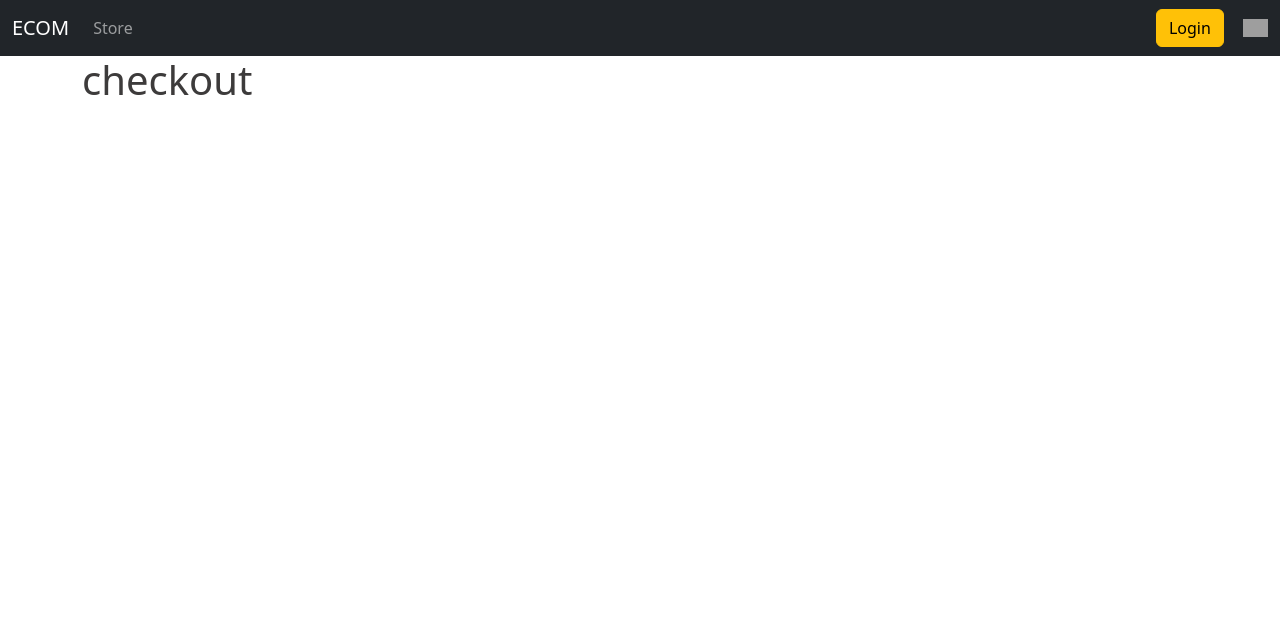
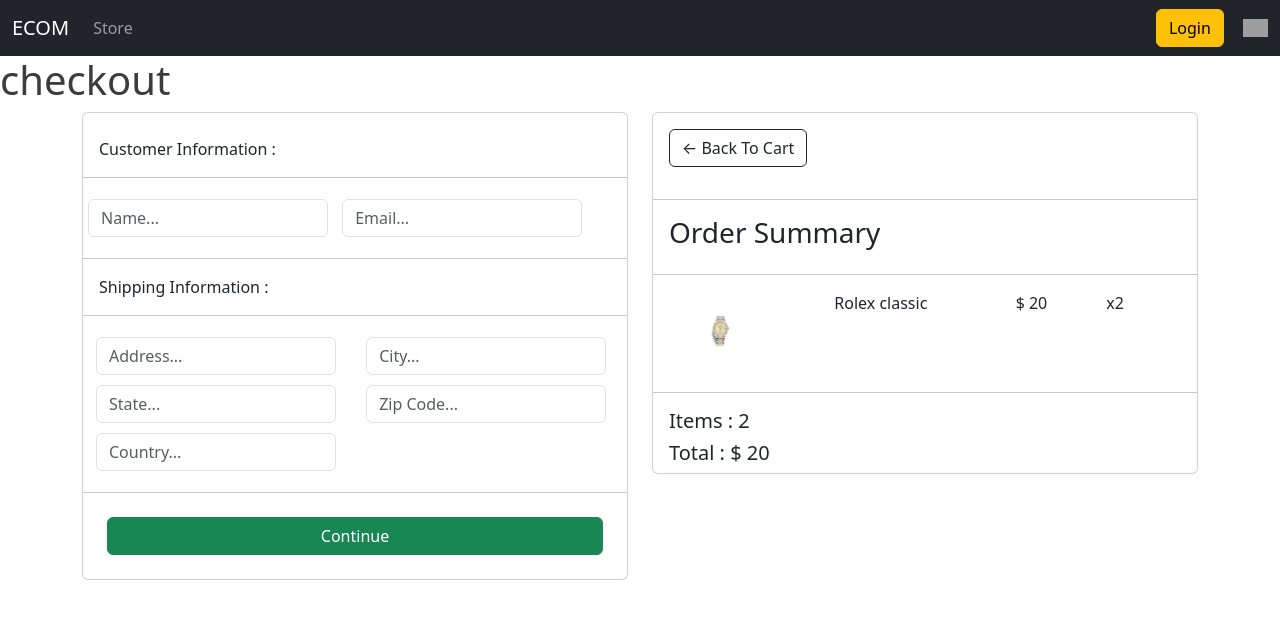
Before and after one commit to isurumanoddev/Ecommerce_Website, a Django app: page /checkout/ in a window 1280 px wide. Shown: the top 619 px of the page. Run offline with Django 4.2, Linux system fonts and the light colour scheme; grey boxes are pictures that could not be loaded.

Commit message:
complete basic ui

```diff
--- a/static/styles/main.css
+++ b/static/styles/main.css
@@ -25,7 +25,8 @@ body {
 }
 
 .row-image {
-    width: 300px;
+    margin:0 0 0 30px;
+    width: 75px;
 }
 
 .form-field {
@@ -54,7 +55,24 @@ body {
     display: flex;
     padding-bottom: 10px;
     margin-bottom: 10px;
-    border-bottom:1px solid ;
-    height: 300px;
-    background-color: #ff7f7f;
+    border-bottom:1px slategray ;
+    height: 75px;
 }
+.quantity {
+    display: inline-block;
+    font-weight: 700;
+    padding-right: 10px;
+
+}
+.chg-quantity {
+    margin-top: 5px;
+    width: 12px;
+    cursor: pointer;
+    display: block;
+
+
+}
+
+.hidden {
+    display: none!important;
+}
--- a/store/views.py
+++ b/store/views.py
@@ -4,7 +4,7 @@ from django.http import HttpResponse
 
 def store(request):
     context = {}
-    return render(request, "Store.html", context)
+    return render(request, "Checkout.html", context)
 
 
 def cart(request):
--- a/templates/Checkout.html
+++ b/templates/Checkout.html
@@ -1,20 +1,101 @@
 <!DOCTYPE html>
 {% extends "Main.html" %}
+{% load static %}
 <html lang="en">
 <head>
 	<meta charset="UTF-8">
 	<title>Title</title>
 	<link href="https://cdn.jsdelivr.net/npm/bootstrap@5.3.0-alpha1/dist/css/bootstrap.min.css" rel="stylesheet"
 	      integrity="sha384-GLhlTQ8iRABdZLl6O3oVMWSktQOp6b7In1Zl3/Jr59b6EGGoI1aFkw7cmDA6j6gD" crossorigin="anonymous">
-
+	<link rel="stylesheet" type="text/css" href="{% static "styles/main.css" %}">
 </head>
 <body>
-
 {% block content %}
 
+	<h1 class="display-6"> checkout </h1>
+	<div class="container">
+		<div class="row">
+			<div class="col-lg-6">
+				<div class="card" id="form-wrapper">
+					<form id="form">
+						<div id="user-info">
+							<br/>
+							<p class="card-title px-3">Customer Information : </p>
+							<hr/>
+							<div class="form-field">
+								<input required class="form-control" type="text" name="name" placeholder="Name...">
+							</div>
+							<div class="form-field">
+								<input required class="form-control" type="email" name="email" placeholder="Email...">
+							</div>
+						</div>
 
-	<div class="container">
-		<h1> checkout </h1>
+						<div id="shipping-info" class="">
+							<hr/>
+							<p class="card-title px-3">Shipping Information : </p>
+							<hr/>
+							<div class="form-field mx-2">
+								<input required class="form-control" type="text" name="address"
+								       placeholder="Address...">
+							</div>
+							<div class="form-field mx-2">
+								<input required class="form-control" type="text" name="city" placeholder="City...">
+							</div>
+							<div class="form-field mx-2">
+								<input required class="form-control" type="text" name="state" placeholder="State...">
+							</div>
+							<div class="form-field mx-2">
+								<input required class="form-control" type="text" name="zipcode"
+								       placeholder="Zip Code...">
+							</div>
+							<div class="form-field mx-2">
+								<input required class="form-control" type="text" name="country"
+								       placeholder="Country...">
+							</div>
+						</div>
+						<hr/>
+						<div class="d-grid m-4">
+							<input type="submit" value="Continue" class="btn btn-success" id="form-button"
+							       style="display: block">
+						</div>
+
+
+					</form>
+				</div>
+
+				<br/>
+				<div class="card hidden" id="payment-info">
+					<small>Paypal Options</small>
+				</div>
+			</div>
+
+			<div class="col-lg-6">
+				<div class="card">
+					<div class="card-body">
+						<a class="btn btn-outline-dark" href="{% url "cart" %}">&#x2190; Back To Cart</a>
+					</div>
+
+
+					<hr/>
+					<h3 class="px-3">Order Summary</h3>
+					<hr/>
+					<div class="cart-row ">
+						<div style="flex: 2"><img src="{% static "images/b.webp" %}" class="row-image p-3 "></div>
+						<div style="flex: 2"><p> Rolex classic</p></div>
+						<div style="flex: 1"><p>$ 20</p></div>
+						<div style="flex: 1"><p>x2</p></div>
+
+					</div>
+					<hr/>
+
+					<h5 class="card-title px-3">Items : 2</h5>
+					<h5 class="card-title px-3">Total : $ 20</h5>
+
+
+				</div>
+
+			</div>
+		</div>
 	</div>
 
 
@@ -26,5 +107,5 @@
 	        crossorigin="anonymous"></script>
 
 {% endblock %}
-</body>
+</div></body>
 </html>
```
Also changed, not shown: templates/Cart.html (+11 -4 lines).
